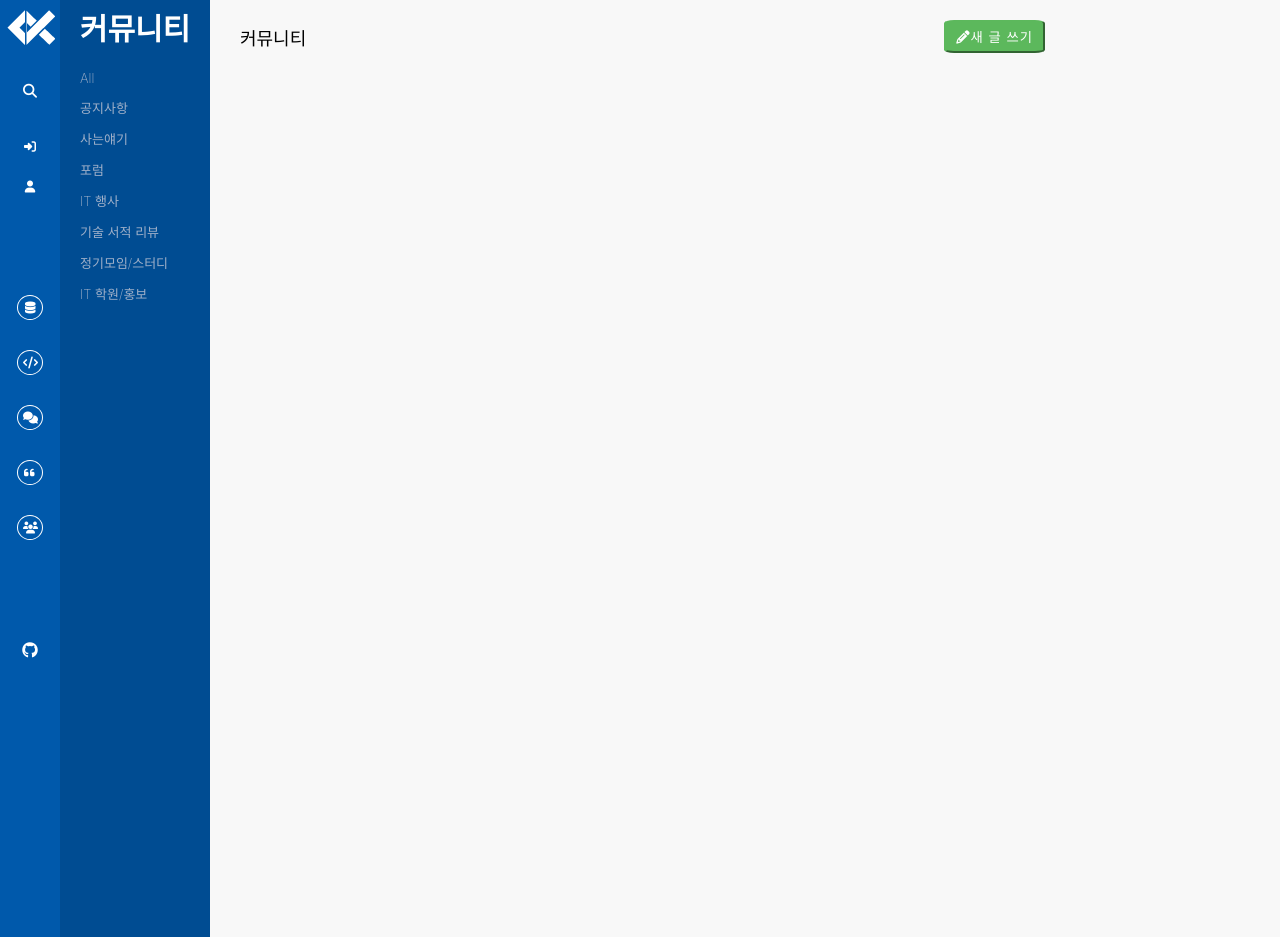
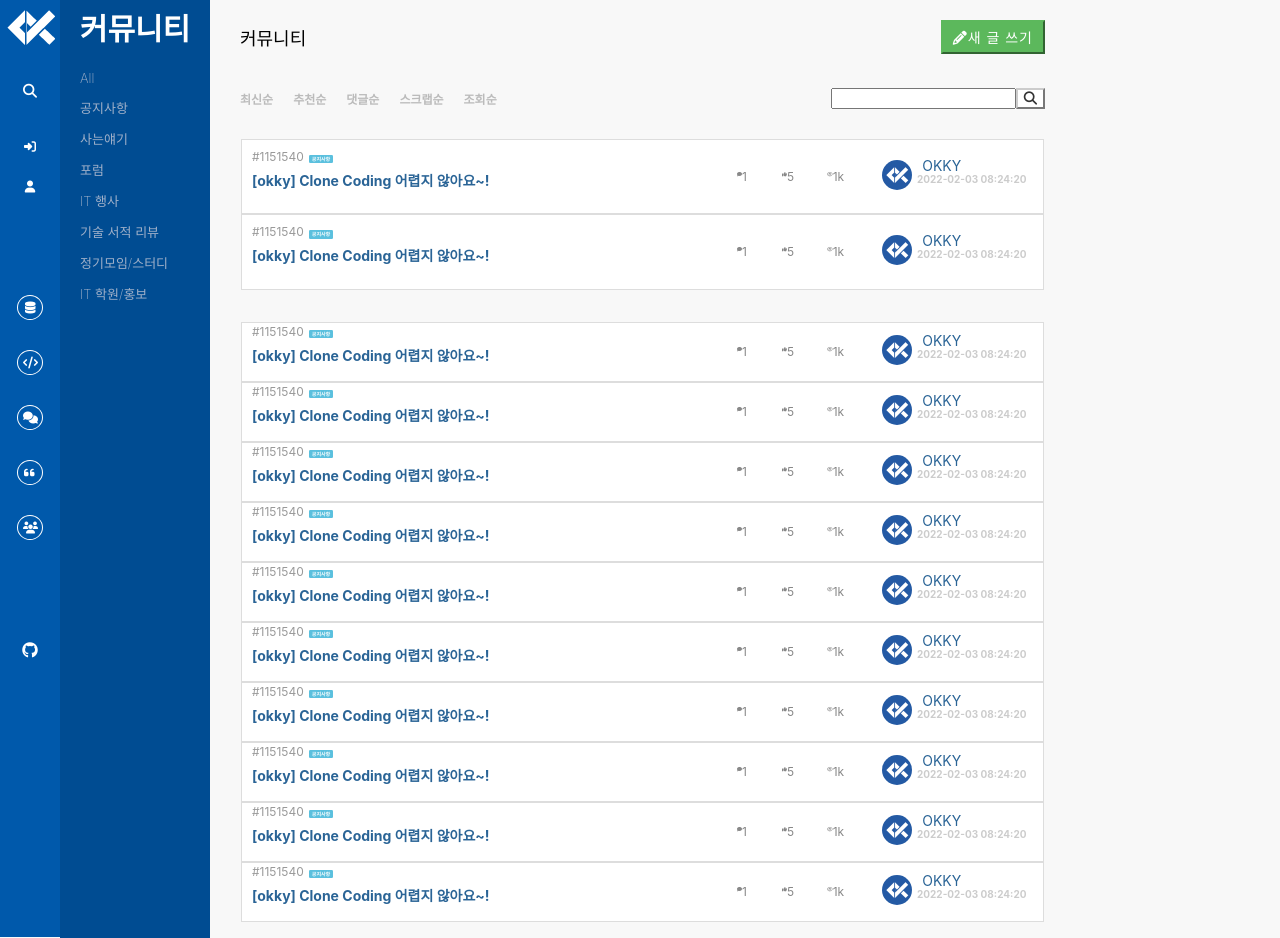
Before and after one commit to sni424/react-board, a React (Create React App) app: page / in a window 1280 px wide. Built offline with nearby package versions, Linux system fonts and the light colour scheme.

Commit message:
react-board

```diff
--- a/package.json
+++ b/package.json
@@ -16,7 +16,7 @@
     "i": "^0.3.7",
     "react": "^17.0.2",
     "react-dom": "^17.0.2",
-    "react-router-dom": "6",
+    "react-router-dom": "5",
     "react-scripts": "5.0.0",
     "web-vitals": "^2.1.0"
   },
--- a/src/App.js
+++ b/src/App.js
@@ -1,8 +1,11 @@
+/*eslint-disable */
 import React, { useState } from 'react';
+import { Route, Routes, Link, Switch } from 'react-router-dom';
 import './App.css';
 import Leftheader from './view/Leftheader';
 import Community from './view/Community';
 import MainCommunity from './view/MainCommunity';
+import Write from './view/Write';
 
 function App() {
 
@@ -14,12 +17,19 @@ function App() {
 
   return (
     <div className="App">
-      <Leftheader showCommnutiy={showCommnutiy}></Leftheader>
-      {community === true
-        ? <Community></Community>
-        : null}
-      <MainCommunity></MainCommunity>
-    </div>
+      <Switch>
+        <Route exact path="/">
+          <Leftheader showCommnutiy={showCommnutiy}></Leftheader>
+          {community === true
+            ? <Community></Community>
+            : null}
+          <MainCommunity></MainCommunity>
+        </Route>
+        <Route path="/write" >
+          <Write></Write>
+        </Route>
+      </Switch>
+    </div >
   );
 }
 
--- a/src/css/maincommunity.css
+++ b/src/css/maincommunity.css
@@ -18,5 +18,149 @@
     padding: 5px 10px;
     letter-spacing: 1px;
     color: white;
-    border-radius: 10%;
+    outline: 0;
+    font-size: 14px;
 }
+.seconddiv{
+    display: flex;
+    align-items: center;
+    justify-content: space-between;
+}
+.ul-tag{
+    display: flex;
+    justify-content: center;
+    text-align: center;
+    margin-left: -40px;
+}
+.ul-tag li{
+    list-style: none;
+    margin-right: 20px;
+    font-size: 12px;
+}
+.ul-tag a{
+    text-decoration: none;
+    color: #bbb;
+    font-weight: bold
+}
+.input-group-btn{
+    font-size: 0;
+    white-space: nowrap;
+}
+.input-group-btn button{
+    color: #333;
+    background-color: #fff;
+    border-color: #ccc;
+    border-top-left-radius: 0;
+    border-bottom-left-radius: 0;
+}
+.thirddiv{
+    display: flex;
+    align-items: center;
+    justify-content: center;
+}
+.third-ul{
+    list-style: none;
+    margin-left: -40px;
+    display: block;
+}
+.third-ul li{
+    background-color: #fff;
+    border: 1px solid #ddd;
+    width: 803px;
+    display: flex;
+    align-items: center;
+}
+.first-notice{
+    margin-top: 5px;
+    margin-left: 10px;
+    width: 450px;
+    text-align: start;
+}
+.first-notice span{
+    color: #999;
+    font-size: 12px;
+}
+.first-notice a{
+    text-decoration: none;
+    background-color: #5bc0de;
+    display: inline;
+    padding: 0.2em 0.6em 0.3em;
+    font-size: 5px;
+    font-weight: bold;
+    line-height: 1;
+    color: #fff;
+    text-align: center;
+    white-space: nowrap;
+    vertical-align: baseline;
+    border-radius: 0.25em;
+    margin-left: 5px;
+}
+.first-notice h5{
+    color: #2a6496;
+    margin-top: 5px;
+    font-size: 14px;
+}
+.third-notice{
+    display: flex;
+    align-items: center;
+    justify-content: center;
+    margin-left: 30px;
+}
+.third-notice img{
+    border-radius: 70%;
+}
+.name-like h4{
+    color: #ccc;
+    font-size: 10px;
+    margin-left: 5px;
+}
+.name-like a{
+    color: #2a6496;
+    font-size: 14px;
+    margin-left: -15px;
+}
+.name-like-first{
+    margin-left: -40px;
+    margin-bottom: -15px;
+}
+.lastdiv{
+    display: flex;
+    align-items: center;
+    justify-content: center;
+}
+.last-ul{
+    list-style: none;
+    margin-left: -40px;
+    display: block;
+}
+.last-ul li{
+    background-color: #fff;
+    border: 1px solid #ddd;
+    width: 803px;
+    display: flex;
+    align-items: center;
+    height: 60px;
+}
+.second-notice{
+    display: flex;
+    width: 150px;
+}
+.second-notice-ul{
+    display: flex;
+    align-items: center;
+    justify-content: center;
+}
+.second-notice-ul i{
+    font-size: 5px;
+}
+.second-notice-ul li{
+    text-align: center;
+    list-style: none;
+    width: 45px;
+    border: 0;
+    line-height: 20px;
+    vertical-align: middle;
+    font-size: 12px;
+    color: #888;
+    height: auto;
+}
--- a/src/index.js
+++ b/src/index.js
@@ -3,10 +3,13 @@ import ReactDOM from 'react-dom';
 import './index.css';
 import App from './App';
 import reportWebVitals from './reportWebVitals';
+import { BrowserRouter } from 'react-router-dom';
 
 ReactDOM.render(
   <React.StrictMode>
-    <App />
+    <BrowserRouter>
+      <App />
+    </BrowserRouter>
   </React.StrictMode>,
   document.getElementById('root')
 );
--- a/src/view/Community.js
+++ b/src/view/Community.js
@@ -1,3 +1,4 @@
+/*eslint-disable */
 import React from "react";
 import "../css/community.css"
 
--- a/src/view/Leftheader.js
+++ b/src/view/Leftheader.js
@@ -1,29 +1,29 @@
+/*eslint-disable */
 import React, { useState } from "react";
 import Logo from "../img/okjsp_logo.png"
 import "../css/Leftheader.css"
-import Community from "./Community";
 
 function Leftheader(props) {
 
     return (
         <div className='leftbar-ca leftbar'>
             <div className='logo'><a href='/'><img src={Logo} alt='logo'></img></a></div>
-            <div className='search'><a href='#'><i class="fa fa-search"></i></a></div>
+            <div className='search'><a href='#'><i className="fa fa-search"></i></a></div>
             <div className='second-icon'>
-                <div className='login-icon'><a href='#'><i class="fa fa-sign-in"></i></a></div>
-                <div className='signin-icon'><a href='#'><i class="fa fa-user"></i></a></div>
+                <div className='login-icon'><a href='#'><i className="fa fa-sign-in"></i></a></div>
+                <div className='signin-icon'><a href='#'><i className="fa fa-user"></i></a></div>
             </div>
             <div>
                 <ul className='ulfirst-tag'>
-                    <li><a><i class="nav-icon fa fa-database"></i></a></li>
-                    <li><a><i class="nav-icon nav-icon fa fa-code"></i></a></li>
-                    <li><a onClick={props.showCommnutiy}><i class="nav-icon fa fa-comments"></i></a></li>
-                    <li><a><i class="nav-icon fa fa-quote-left"></i></a></li>
-                    <li><a><i class="nav-icon fa fa-group"></i></a></li>
+                    <li><a><i className="nav-icon fa fa-database"></i></a></li>
+                    <li><a><i className="nav-icon nav-icon fa fa-code"></i></a></li>
+                    <li><a onClick={props.showCommnutiy}><i className="nav-icon fa fa-comments"></i></a></li>
+                    <li><a><i className="nav-icon fa fa-quote-left"></i></a></li>
+                    <li><a><i className="nav-icon fa fa-group"></i></a></li>
                 </ul>
             </div>
             <div className='github-logo'>
-                <a href='#'><i class="fa fa-github"></i></a>
+                <a href='#'><i className="fa fa-github"></i></a>
             </div>
         </div>
     );
--- a/src/view/MainCommunity.js
+++ b/src/view/MainCommunity.js
@@ -1,22 +1,92 @@
+/*eslint-disable */
 import React from "react";
+import { Route, Routes, Link, Switch } from "react-router-dom";
 import "../css/maincommunity.css"
+import Second_logo from "../img/second-logo.png"
+import Write from "./Write";
 
 function MainCommunity() {
     return (
         <div className="full">
             <div className="firstdiv">
                 <h4>커뮤니티</h4>
-                <button>
-                    <i class="fa fa-pencil">
-                    </i>
-                    새 글 쓰기
-                </button>
+                <Link to="/write">
+                    <button>
+                        <i className="fa fa-pencil">
+                        </i>
+                        새 글 쓰기
+                    </button>
+                </Link>
             </div>
-            <div></div>
-            <div></div>
-            <div></div>
+            <div className="seconddiv">
+                <ul className="ul-tag">
+                    <li><a href="#">최신순</a></li>
+                    <li><a href="#">추천순</a></li>
+                    <li><a href="#">댓글순</a></li>
+                    <li><a href="#">스크랩순</a></li>
+                    <li><a href="#">조회순</a></li>
+                </ul>
+                <div>
+                    <input></input>
+                    <span className="input-group-btn">
+                        <button><i className="fa fa-search"></i></button>
+                    </span>
+                </div>
+            </div>
+            <div className="thirddiv">
+                <ul className="third-ul">
+                    <Newli></Newli>
+                    <Newli></Newli>
+                </ul>
+            </div>
+            <div className="lastdiv">
+                <ul className="last-ul">
+                    <Newli></Newli>
+                    <Newli></Newli>
+                    <Newli></Newli>
+                    <Newli></Newli>
+                    <Newli></Newli>
+                    <Newli></Newli>
+                    <Newli></Newli>
+                    <Newli></Newli>
+                    <Newli></Newli>
+                    <Newli></Newli>
+                </ul>
+            </div>
         </div>
     );
 };
 
+function Newli() {
+    return (
+        <>
+            <li>
+                <div className="first-notice">
+                    <div>
+                        <span>#1151540</span>
+                        <a href="#">공지사항</a>
+                    </div>
+                    <h5>[okky] Clone Coding 어렵지 않아요~!</h5>
+                </div>
+                <div className="second-notice">
+                    <ul className="second-notice-ul">
+                        <li><i className="item-icon fa fa-comment"></i>1</li>
+                        <li><i className="item-icon fa fa-thumbs-up"></i>5</li>
+                        <li><i className="item-icon fa fa-eye"></i>1k</li>
+                    </ul>
+                </div>
+                <div className="third-notice">
+                    <a><img src={Second_logo} alt="profile_img"></img></a>
+                    <div className="name-like">
+                        <div className="name-like-first">
+                            <a>OKKY</a>
+                        </div>
+                        <h4>2022-02-03 08:24:20</h4>
+                    </div>
+                </div>
+            </li>
+        </>
+    );
+};
+
 export default MainCommunity;
--- /dev/null
+++ b/src/view/Write.js
@@ -0,0 +1,11 @@
+import React from "react";
+
+function Write() {
+    return (
+        <div>
+            <h1>hi</h1>
+        </div>
+    );
+};
+
+export default Write;
```
Also changed, not shown: src/img/second-logo.png (added), 1 other file (tests, documents, lock files or other folders).
